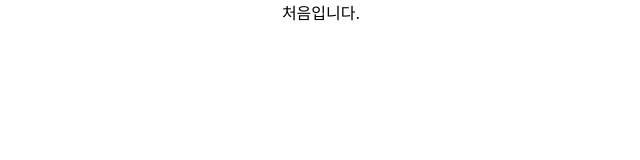
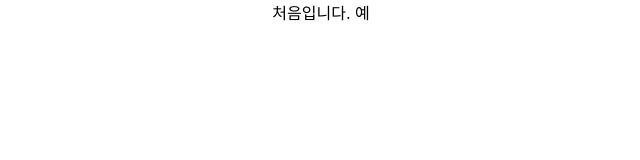
Before and after one commit to Taeeon-kim/findhomes, a React (Create React App) app in the folder findhome/: page / in a window 1280 px wide. Shown: the top 160 px of the page, without its empty margins (319-959 px from the left). Built offline with nearby package versions, Linux system fonts and the light colour scheme.

Commit message:
테스트

```diff
--- a/findhome/src/App.js
+++ b/findhome/src/App.js
@@ -4,7 +4,7 @@ import './App.css';
 function App() {
   return (
     <div className="App">
-     처음입니다.
+     처음입니다. 예
     </div>
   );
 }
```
